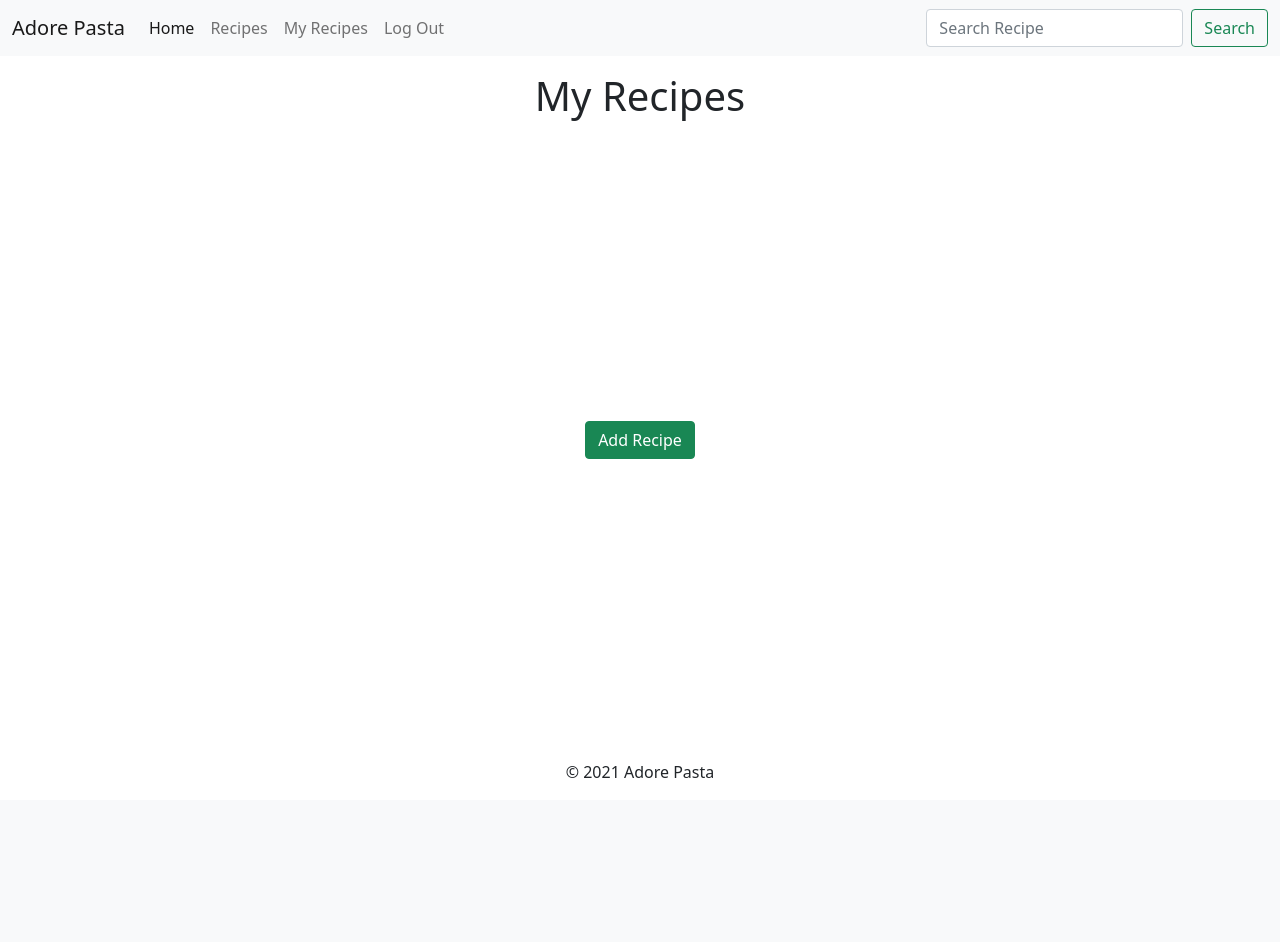
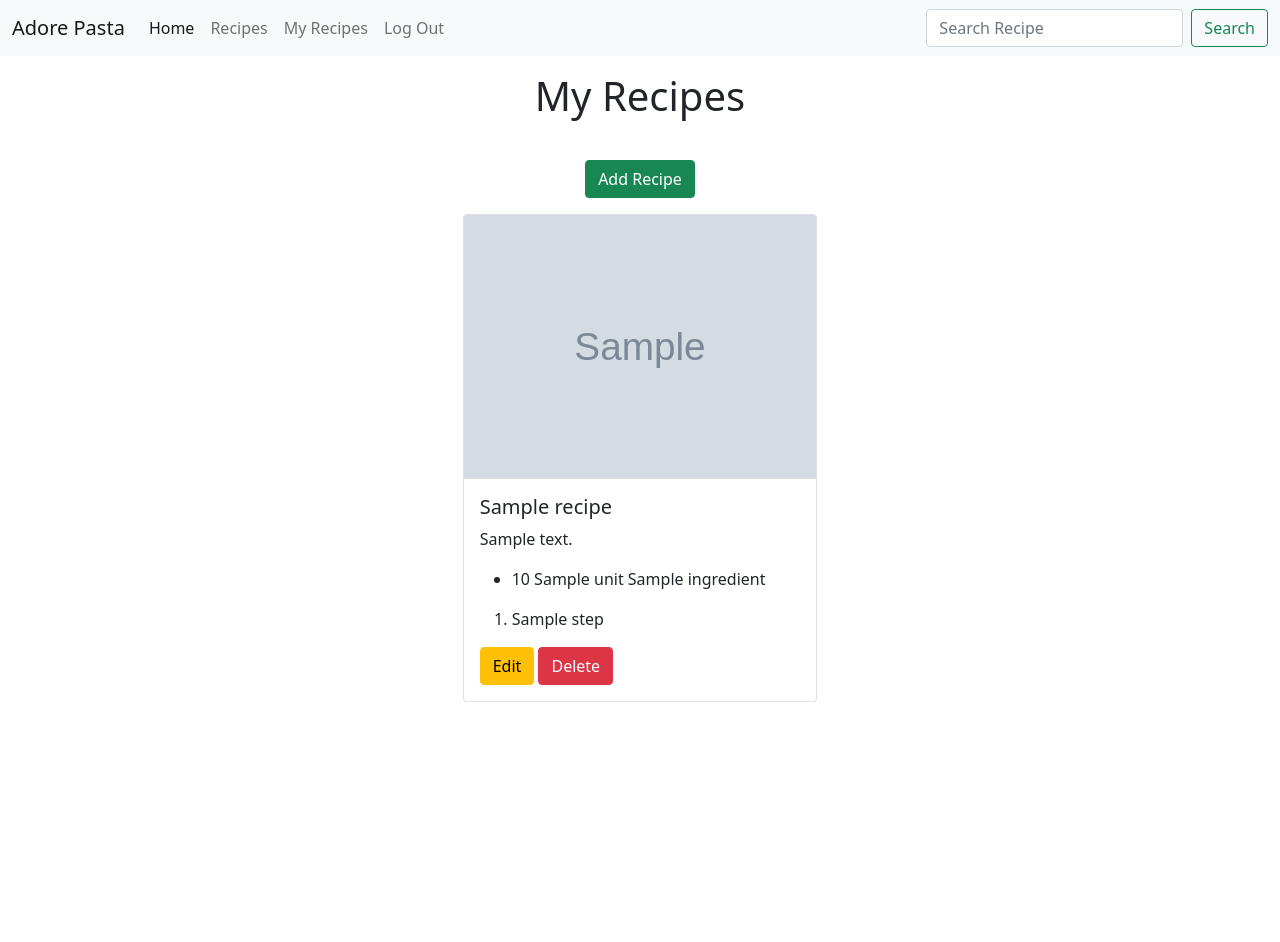
Before and after one commit to mangez84/adorepasta, a Flask app: a page that uses templates/my_recipes.html in a window 1280 px wide. Shown: the top 942 px of the page. Before the commit the page ends 778 px from the top, so only its background shows below. Run offline with Flask 2, Linux system fonts and the light colour scheme; the visitor is signed in with stand-in values (Sample User, id 1); grey boxes marked "Sample" are stand-in pictures; a database or web service that is not in the repository returns one stand-in record (values such as "Sample title"); some libraries are stand-ins or nearby versions.

Commit message:
Add a Bootstrap card for each recipe

```diff
--- a/app.py
+++ b/app.py
@@ -99,7 +99,11 @@ def my_recipes(username):
     # Check if session cookie is valid otherwise redirect to home
     try:
         if username == session["username"]:
-            return render_template("my_recipes.html", username=username)
+            recipes = list(mongo.db.recipes.find())
+            print(recipes)
+            return render_template(
+                "my_recipes.html", username=username, recipes=recipes
+            )
     except KeyError:
         return redirect(url_for("login"))
     else:
@@ -113,9 +117,11 @@ def add_recipe(username):
             recipe = {
                 "name": request.form.get("name"),
                 "description": request.form.get("description"),
+                "image": request.form.get("image"),
                 "type": request.form.get("type"),
                 "time": request.form.get("time"),
-                "serves": request.form.get("serves")
+                "serves": request.form.get("serves"),
+                "creator": username
             }
             ingredients = {}
             method = {}
@@ -140,7 +146,7 @@ def add_recipe(username):
             recipe.update({"ingredients": ingredients})
             recipe.update({"method": method})
             mongo.db.recipes.insert_one(recipe)
-            flash("The recipe was successfully created.")
+            flash("The recipe was created successfully!")
             return redirect(url_for("my_recipes", username=username))
     # Check if session cookie is valid otherwise redirect to home
     try:
--- a/templates/add_recipe.html
+++ b/templates/add_recipe.html
@@ -17,6 +17,11 @@
                     <label for="description" class="form-label">Description</label>
                     <input type="text" id="description" name="description"
                         placeholder="Pasta Bolognese is traditional..." class="form-control" required>
+                </div>
+                <div class="mb-3">
+                    <label for="image" class="form-label">Image URL</label>
+                    <input type="text" id="image" name="image"
+                        placeholder="https://i.imgur.com/image.jpg" class="form-control" required>
                 </div>
                 <!-- Recipe details -->
                 <div class="d-flex flex-wrap">
--- a/templates/my_recipes.html
+++ b/templates/my_recipes.html
@@ -6,9 +6,38 @@
 <div class="container-fluid">
     <div class="row">
         <div class="col-12">
-            <div class="d-flex justify-content-center">
+            <div class="d-flex justify-content-center my-3">
                 <a href="{{ url_for('add_recipe', username=session.username) }}" class="btn btn-success">Add Recipe</a>
             </div>
+            {% for recipe in recipes %}
+            <div class="d-flex justify-content-center my-3">
+                <div class="card">
+                    <img src="{{ recipe.image }}" class="card-img-top" alt="{{ recipe.name }}">
+                    <div class="card-body">
+                        <h5 class="card-title">{{ recipe.name }}</h5>
+                        <p class="card-text">{{ recipe.description }}</p>
+                        <ul>
+                            {% for ingredient in recipe.ingredients.values() %}
+                            <li>
+                                {{ ingredient.quantity }}
+                                {{ ingredient.unit }}
+                                {{ ingredient.name }}
+                            </li>
+                            {% endfor %}
+                        </ul>
+                        <ol>
+                            {% for step in recipe.method.values() %}
+                            <li>
+                                {{ step }}
+                            </li>
+                            {% endfor %}
+                        </ol>
+                        <a href="#" class="btn btn-warning">Edit</a>
+                        <a href="#" class="btn btn-danger">Delete</a>
+                    </div>
+                </div>
+            </div>
+            {% endfor %}
         </div>
     </div>
 </div>
```
